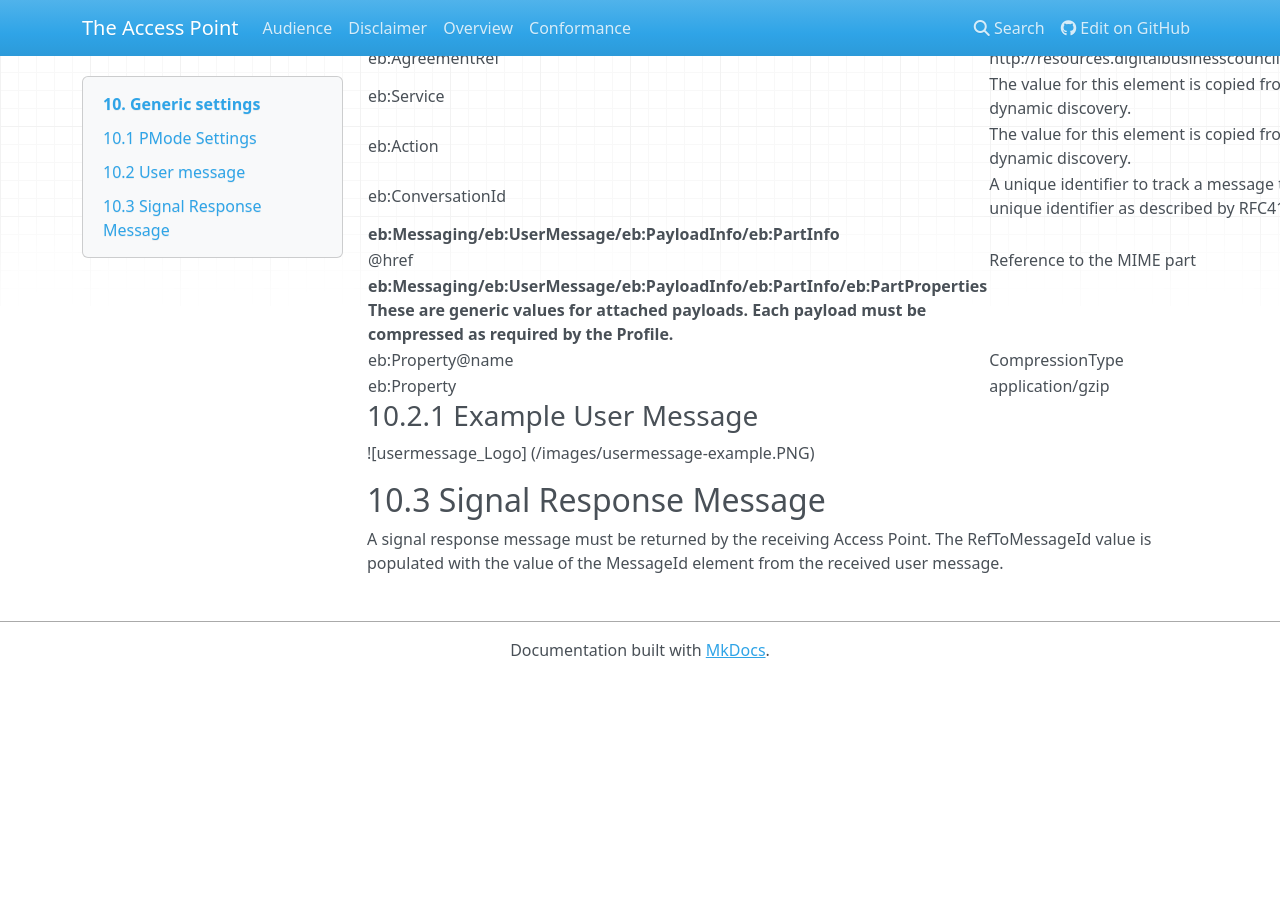
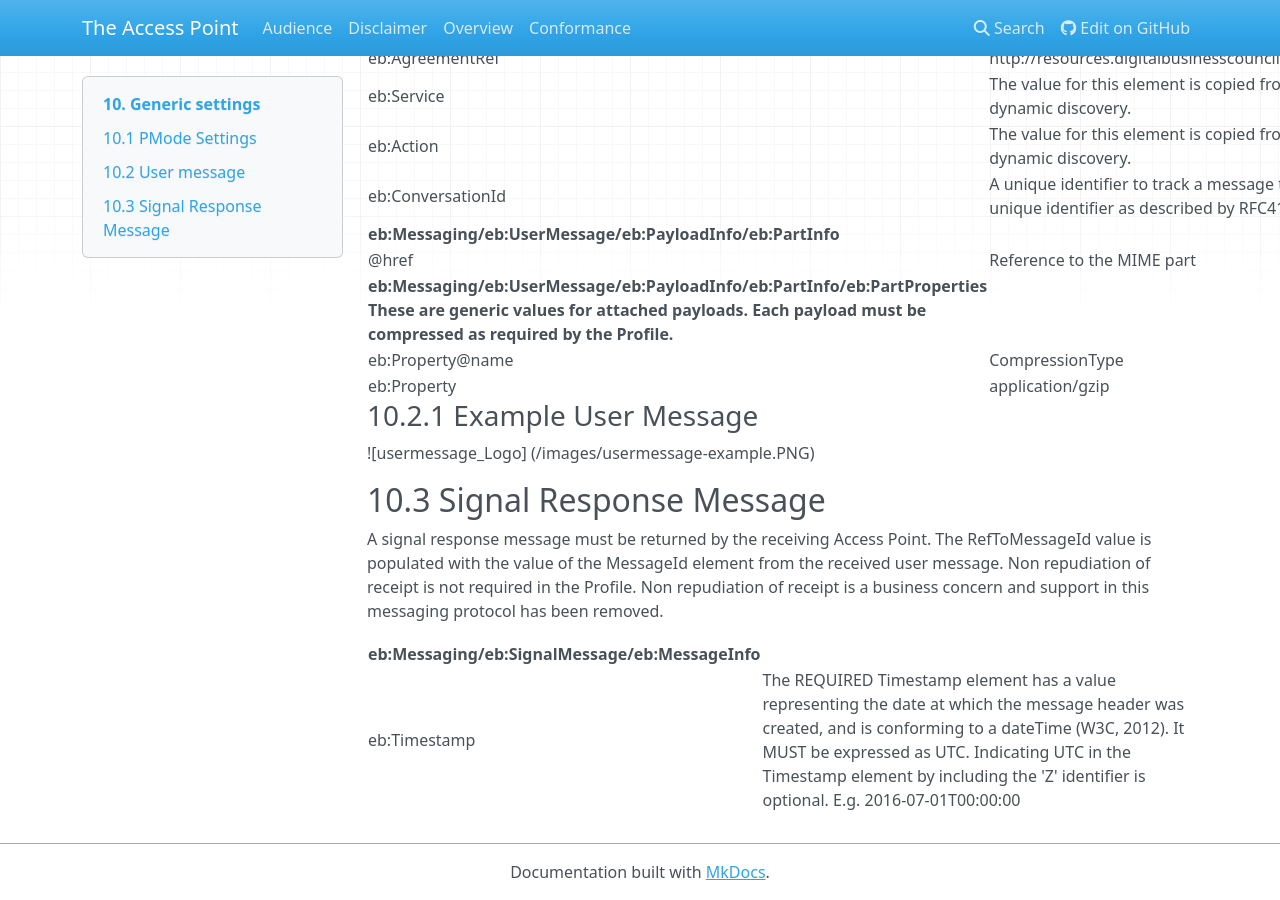
Before and after one commit to Digital-Business-Council/Access-Point, an MkDocs documentation site: the page built from docs/generic-settings.md, in a window 1280 px wide and 900 px high, scrolled down 718 px. Built offline with MkDocs 1.6.1, drawn with Linux system fonts in a browser that asks for light colours; nearby versions of some CDN libraries; old or Windows-style settings are respelled for this version of MkDocs; before the commit the page ends 1396 px from its top, so only the background shows below that.

Commit message:
Update generic-settings.md

```diff
--- a/docs/generic-settings.md
+++ b/docs/generic-settings.md
@@ -40,3 +40,9 @@ eb:Property | application/gzip |
 
 ## 10.3 Signal Response Message
 A signal response message must be returned by the receiving Access Point. The RefToMessageId value is populated with the value of the MessageId element from the received user message.
+Non repudiation of receipt is not required in the Profile. Non repudiation of receipt is a business concern and support in this messaging protocol has been removed.
+
+ | | |
+ | ---| ----|
+ **eb:Messaging/eb:SignalMessage/eb:MessageInfo** |
+ eb:Timestamp | The REQUIRED Timestamp element has a value representing the date at which the message header was created, and is conforming to a dateTime (W3C, 2012). It MUST be expressed as UTC. Indicating UTC in the Timestamp element by including the 'Z' identifier is optional. E.g. 2016-07-01T00:00:00 |
```
